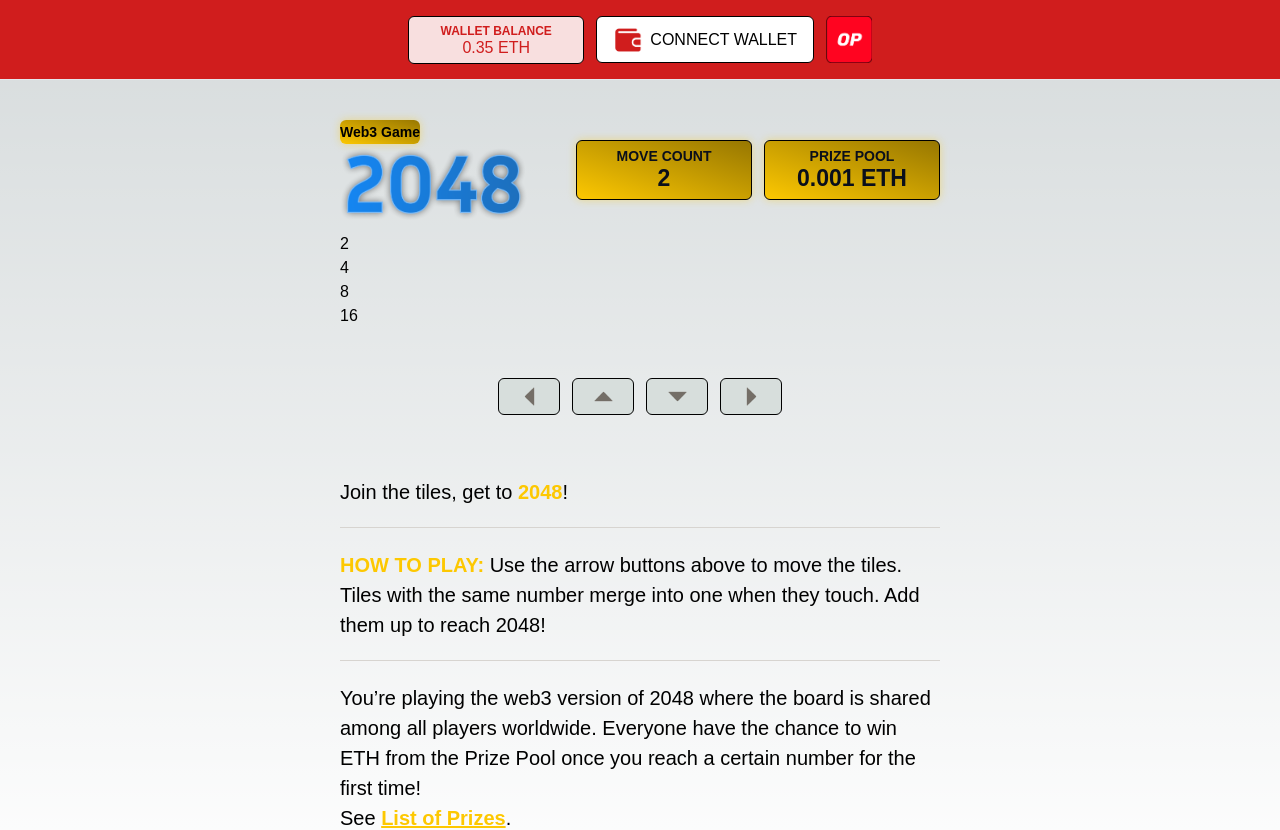
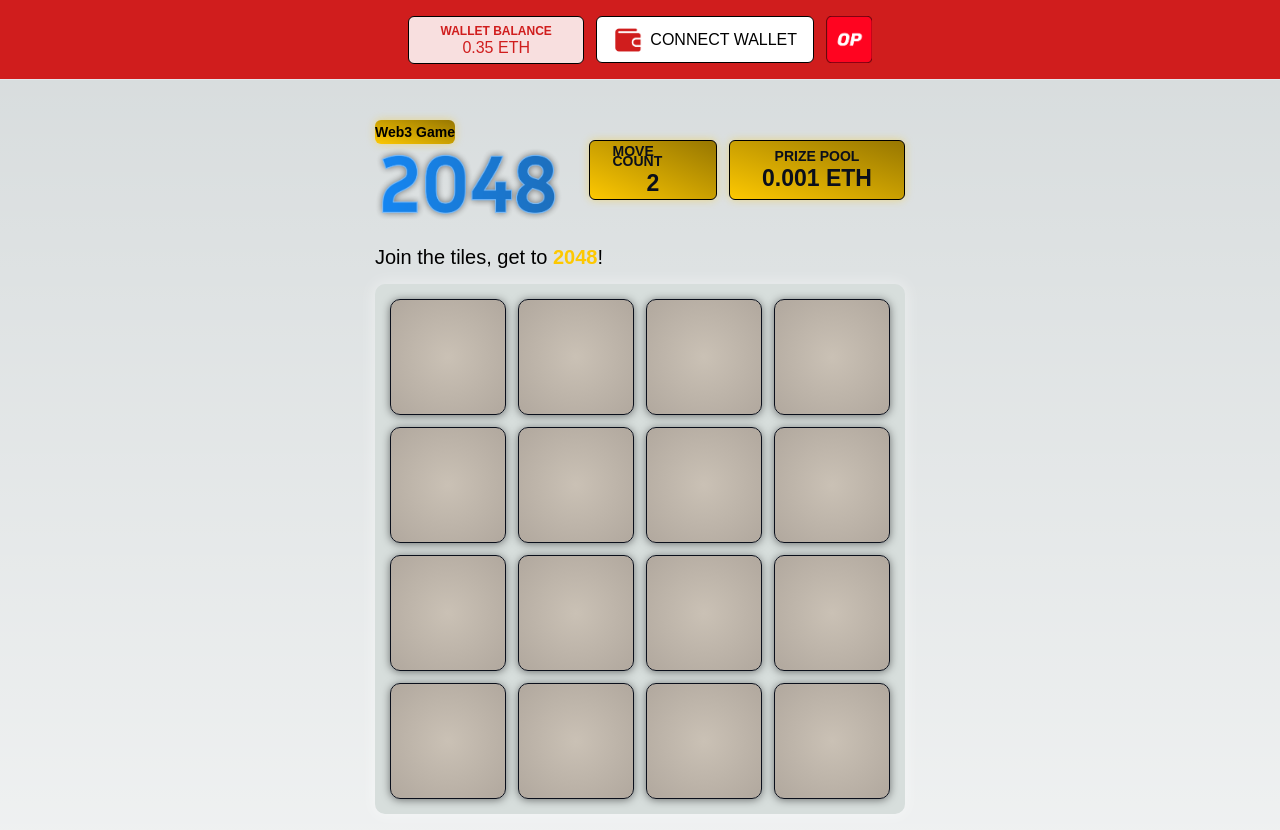
Before and after one commit to jasonyapri/2048-web3-game, a Next.js app in the folder frontend/: page / in a window 1280 px wide. Shown: the top 830 px of the page. Built offline with nearby package versions, Linux system fonts and the light colour scheme; a web font is replaced by a local one.

Commit message:
Empty Game Board Default styling

```diff
--- a/frontend/app/globals.css
+++ b/frontend/app/globals.css
@@ -23,7 +23,8 @@ body {
       transparent,
       rgb(var(--background-end-rgb))
     ),
-    rgb(var(--background-start-rgb));
+    rgb(var(--background-start-rgb)
+  );
 }
 
 @layer utilities {
@@ -76,11 +77,13 @@ body {
   main.game-main {
     @apply flex flex-col space-y-3;
 
-    width: 600px;
+    width: 530px;
     margin-top: 40px;
 
     .game-header {
       @apply flex justify-between w-full items-center;
+
+      margin-bottom: 10px !important;
 
       .title-group {
         .subtitle {
@@ -114,7 +117,7 @@ body {
         @apply flex space-x-3;
 
         .move-count {
-          @apply w-44 flex flex-col items-center justify-center text-theme-primary-background px-wallet-balance-horizontal pt-wallet-balance-top pb-wallet-balance-bottom rounded-md border-1 border-black font-black;
+          @apply w-32 flex flex-col items-center justify-center text-theme-primary-background px-wallet-balance-horizontal pt-wallet-balance-top pb-wallet-balance-bottom rounded-md border-1 border-black font-black;
 
           height: 60px;
           background: linear-gradient(
@@ -161,11 +164,33 @@ body {
       }
     }
 
+    .game-board {
+      @apply flex flex-col space-y-3 w-full aspect-[1/1];
+
+      background: #D7DEDC;
+      color: black;
+      border-radius: 10px;
+      box-shadow: 0 0 15px 2px rgba(255, 255, 255, 0.4);
+      padding: 15px;
+
+      .row {
+        @apply flex space-x-3 justify-around w-full;
+
+        .tile {
+          @apply w-full aspect-[1/1];
+          border: 1px solid #0A0F1B;
+          border-radius: 10px;
+          background: radial-gradient(circle, #CAC1B5, #b1a89e);
+          box-shadow: 0 1px 8px rgba(0, 0, 0, 0.5);
+        }
+      }
+    }
+
     .game-buttons {
       @apply flex w-full space-x-3 justify-center;
 
-      margin-top: 50px !important;
-      margin-bottom: 50px !important;
+      margin-top: 30px !important;
+      margin-bottom: 30px !important;
 
       .game-button {
         @apply text-white border-1 space-x-2 border-black rounded-md flex items-center justify-center duration-200;
@@ -183,7 +208,7 @@ body {
       }
     }
 
-    .game-instruction {
+    .game-instructions {
       font-size: 20px;
 
       .title {
@@ -212,6 +237,7 @@ body {
 
     .game-footer {
       font-size: 20px;
+      margin-bottom: 100px !important;
 
       a.author {
         @apply text-theme-secondary font-black underline;
--- a/frontend/app/page.js
+++ b/frontend/app/page.js
@@ -31,12 +31,33 @@ export default function Home() {
             </div>
           </div>
         </div>
+        <div className="game-instructions instruction-1">
+          <p>Join the tiles, get to <span className="title">2048</span>!</p>
+        </div>
         <div className="game-board">
-          <div className="row-1">
-            <div className="tile tile-0-0">2</div>
-            <div className="tile tile-0-1">4</div>
-            <div className="tile tile-0-2">8</div>
-            <div className="tile tile-0-3">16</div>
+          <div className="row row-0">
+            <div className="tile tile-0-0"></div>
+            <div className="tile tile-0-1"></div>
+            <div className="tile tile-0-2"></div>
+            <div className="tile tile-0-3"></div>
+          </div>
+          <div className="row row-1">
+            <div className="tile tile-1-0"></div>
+            <div className="tile tile-1-1"></div>
+            <div className="tile tile-1-2"></div>
+            <div className="tile tile-1-3"></div>
+          </div>
+          <div className="row row-2">
+            <div className="tile tile-2-0"></div>
+            <div className="tile tile-2-1"></div>
+            <div className="tile tile-2-2"></div>
+            <div className="tile tile-2-3"></div>
+          </div>
+          <div className="row row-3">
+            <div className="tile tile-3-0"></div>
+            <div className="tile tile-3-1"></div>
+            <div className="tile tile-3-2"></div>
+            <div className="tile tile-3-3 tile-2048"></div>
           </div>
         </div>
         <div className="game-buttons">
@@ -53,15 +74,11 @@ export default function Home() {
             <img src="/img/right-arrow.png" className="game-button-icon" />
           </button>
         </div>
-        <div className="game-instruction">
-          <p>Join the tiles, get to <span className="title">2048</span>!</p>
-        </div>
-        <div className="line"></div>
-        <div className="game-instruction">
+        <div className="game-instructions instruction-2">
           <p><span className="highlighted">HOW TO PLAY:</span> Use the arrow buttons above to move the tiles. Tiles with the same number merge into one when they touch. Add them up to reach 2048!</p>
         </div>
         <div className="line"></div>
-        <div className="game-instruction">
+        <div className="game-instructions instruction-3">
           <p>You’re playing the web3 version of 2048 where the board is shared among all players worldwide. Everyone have the chance to win ETH from the Prize Pool once you reach a certain number for the first time!</p>
           <span>See <a href="#" className="list-prizes-button">List of Prizes</a>.</span>
         </div>
```
Lines whose indentation alone changed are shown as unchanged.
